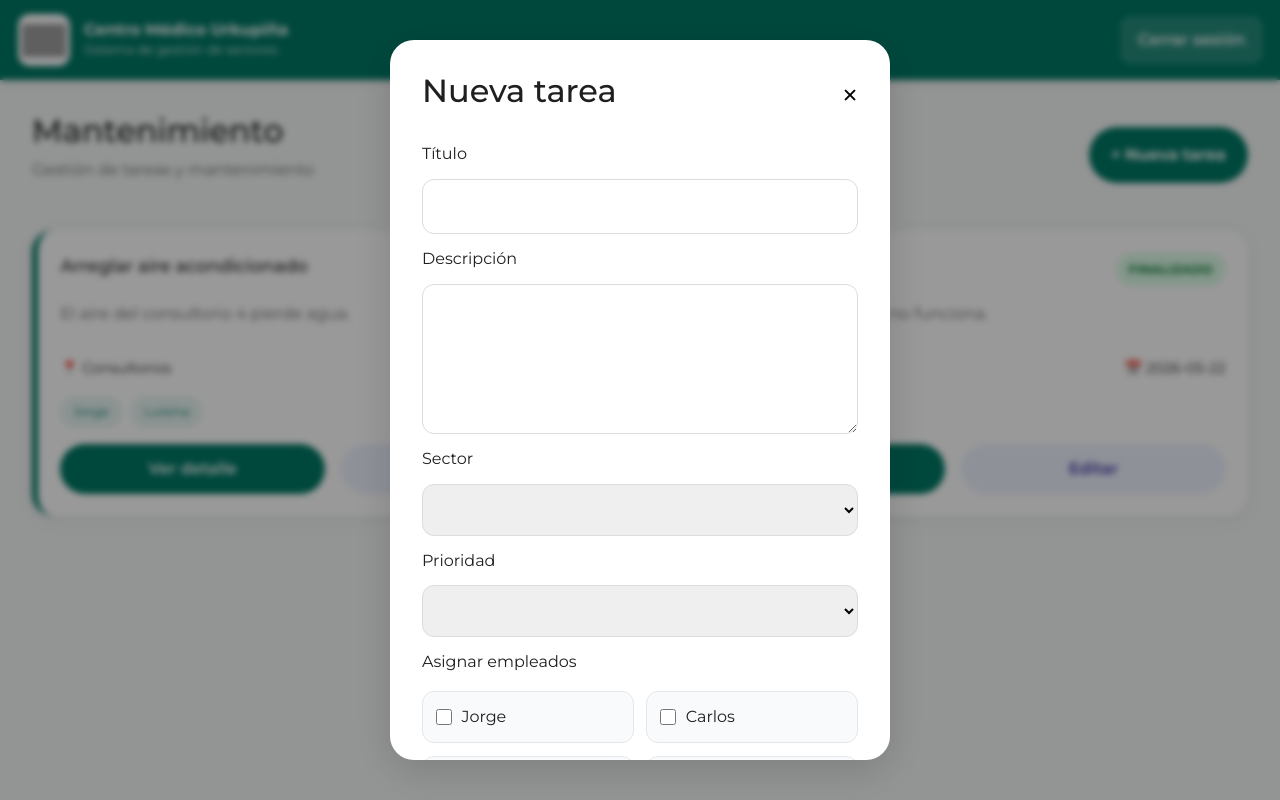
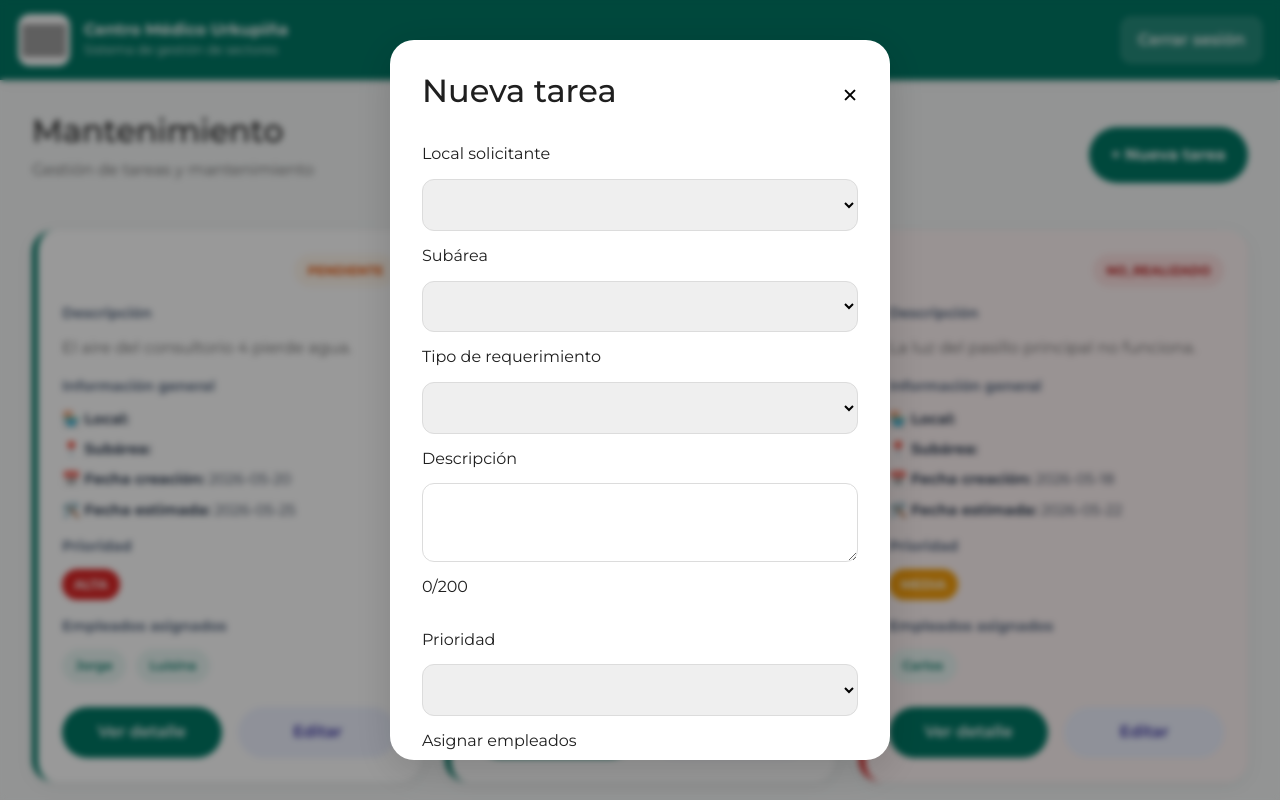
Before and after one commit to alexisvh5/app-front-centroMedicoVU, an Angular app in the folder clinica-app/: page /mantenimiento in a window 1280 px wide. Both pictures are taken after a click on the button "+ Nueva tarea". Shown: the top 800 px of the page. Built offline with nearby package versions, Linux system fonts and the light colour scheme; grey boxes are pictures that could not be loaded.

Commit message:
modificacion vista mantenimiento

```diff
--- a/clinica-app/src/app/features/mantenimiento/pages/modal-tarea/modal-tarea.html
+++ b/clinica-app/src/app/features/mantenimiento/pages/modal-tarea/modal-tarea.html
@@ -16,31 +16,50 @@
 
         <div class="contenido">
 
-            <label>Título</label>
+                <label>Local solicitante</label>
 
-            <input
-                type="text"
-                [(ngModel)]="tarea.titulo"
-            >
+            <select [(ngModel)]="tarea.sector">
+
+                <option>831</option>
+
+                <option>856</option>
+
+                <option>817</option>
+
+            </select>
+
+                <label>Subárea</label>
+
+            <select [(ngModel)]="tarea.sector">
+
+                <option>cons1</option>
+
+                <option>cons2</option>
+
+                <option>con3</option>
+
+            </select>
+                <label>Tipo de requerimiento</label>
+                        <select [(ngModel)]="tarea.tipoRequiriemiento">
+
+                <option>Pintureria</option>
+
+                <option>Aire acondicionado</option>
+
+                <option>Electricidad</option>
+
+            </select>
+
 
             <label>Descripción</label>
 
-            <textarea
-                rows="5"
-                [(ngModel)]="tarea.descripcion"
-            ></textarea>
+    <textarea
+  [(ngModel)]="tarea.descripcion"
+  maxlength="200">
+</textarea>
 
-            <label>Sector</label>
+<p>{{ tarea.descripcion.length || 0 }}/200</p>
 
-            <select [(ngModel)]="tarea.sector">
-
-                <option>Consultorios</option>
-
-                <option>Guardia</option>
-
-                <option>Pasillos</option>
-
-            </select>
 
             <label>Prioridad</label>
 
@@ -79,7 +98,7 @@
 
             </div>
 
-            <label>Fecha límite</label>
+            <label>Fecha estimada a finalizar</label>
 
             <input
                 type="date"
--- a/clinica-app/src/app/features/mantenimiento/pages/modal-tarea/modal-tarea.ts
+++ b/clinica-app/src/app/features/mantenimiento/pages/modal-tarea/modal-tarea.ts
@@ -1,6 +1,6 @@
 import { Component, EventEmitter, Input, Output } from '@angular/core';
 import { CommonModule } from '@angular/common';
-import { FormsModule } from '@angular/forms';
+import { FormsModule, Validators } from '@angular/forms';
 
 @Component({
   selector: 'app-modal-tarea',
@@ -10,6 +10,7 @@ import { FormsModule } from '@angular/forms';
   styleUrl: './modal-tarea.css',
 })
 export class ModalTarea {
+
   @Input() visible = false;
 
   @Input() modo: 'crear' | 'editar' = 'crear';
@@ -18,7 +19,7 @@ export class ModalTarea {
 
     titulo: '',
 
-    descripcion: '',
+  descripcion: '',
 
     sector: '',
 
@@ -69,4 +70,5 @@ export class ModalTarea {
       this.tarea.empleados.push(empleado);
     }
   }
+
 }
--- a/clinica-app/src/app/features/mantenimiento/pages/tarea-card/tarea-card.css
+++ b/clinica-app/src/app/features/mantenimiento/pages/tarea-card/tarea-card.css
@@ -4,7 +4,7 @@
 
     border-radius: 22px;
 
-    padding: 1.4rem;
+    padding: 1.5rem;
 
     box-shadow: var(--shadow-card);
 
@@ -24,29 +24,61 @@
     transform: translateY(-4px);
 }
 
+/* =========================
+   HEADER
+========================= */
+
 .top {
 
     display: flex;
 
     justify-content: space-between;
 
-    align-items: center;
+    align-items: flex-start;
+
+    gap: 1rem;
+}
+
+.titulo-container {
+
+    display: flex;
+
+    flex-direction: column;
+
+    gap: .25rem;
 }
 
 .top h3 {
 
     font-size: 1.1rem;
+
+    margin: 0;
+
+    font-weight: 700;
 }
+
+.top small {
+
+    color: var(--color-text-secondary);
+
+    font-size: .85rem;
+}
+
+/* =========================
+   ESTADOS
+========================= */
 
 .estado {
 
-    padding: .45rem .8rem;
+    padding: .45rem .85rem;
 
     border-radius: 999px;
 
-    font-size: .8rem;
+    font-size: .78rem;
 
     font-weight: 700;
+
+    white-space: nowrap;
 }
 
 .pendiente {
@@ -63,49 +95,147 @@
     color: #15803d;
 }
 
+.no-realizado-text {
+
+    background: #fee2e2;
+
+    color: #b91c1c;
+}
+
+/* =========================
+   DESCRIPCION
+========================= */
+
 .descripcion {
 
     color: var(--color-text-secondary);
 
     line-height: 1.5;
+
+    margin: 0;
 }
+
+/* =========================
+   SECCIONES
+========================= */
+
+.seccion {
+
+    display: flex;
+
+    flex-direction: column;
+
+    gap: .7rem;
+}
+
+.seccion-titulo {
+
+    font-size: .9rem;
+
+    font-weight: 700;
+
+    color: #64748b;
+
+    margin: 0;
+}
+
+/* =========================
+   INFORMACION
+========================= */
 
 .info {
 
     display: flex;
 
-    justify-content: space-between;
+    flex-direction: column;
 
-    font-size: .9rem;
+    gap: .6rem;
 }
 
-.empleados {
+.info p {
+
+    margin: 0;
+
+    font-size: .92rem;
+
+    color: #334155;
+
+    line-height: 1.4;
+}
+
+/* =========================
+   PRIORIDAD
+========================= */
+
+.prioridad {
+
+    width: fit-content;
+
+    padding: 6px 12px;
+
+    border-radius: 999px;
+
+    font-size: .8rem;
+
+    font-weight: 700;
+
+    color: white;
+}
+
+.prioridad.alta {
+
+    background-color: #dc2626;
+}
+
+.prioridad.media {
+
+    background-color: #f59e0b;
+}
+
+.prioridad.baja {
+
+    background-color: #16a34a;
+}
+
+/* =========================
+   EMPLEADOS
+========================= */
+
+.empleados-lista {
 
     display: flex;
 
+    flex-wrap: wrap;
+
     gap: .6rem;
-
-    flex-wrap: wrap;
 }
 
-.empleados span {
+.empleado-chip {
 
     background: var(--color-primary-soft);
 
     color: var(--color-primary);
 
-    padding: .4rem .8rem;
+    padding: .45rem .85rem;
 
     border-radius: 999px;
 
     font-size: .8rem;
+
+    font-weight: 600;
 }
+
+/* =========================
+   ACCIONES
+========================= */
 
 .acciones {
 
     display: flex;
 
     gap: 1rem;
+
+    margin-top: .5rem;
 }
 
 .btn-primary {
@@ -118,13 +248,20 @@
 
     color: white;
 
-    padding: .8rem;
+    padding: .85rem;
 
     border-radius: 999px;
 
     cursor: pointer;
 
     font-weight: 600;
+
+    transition: .2s;
+}
+
+.btn-primary:hover {
+
+    opacity: .92;
 }
 
 .btn-secondary {
@@ -137,11 +274,34 @@
 
     color: #3730a3;
 
-    padding: .8rem;
+    padding: .85rem;
 
     border-radius: 999px;
 
     cursor: pointer;
 
     font-weight: 600;
+
+    transition: .2s;
 }
+
+.btn-secondary:hover {
+
+    background: #dbe4ff;
+}
+
+/* =========================
+   CARD NO REALIZADA
+========================= */
+
+.tarea-card.no-realizado {
+
+    border-left: 6px solid #dc2626;
+
+    background-color: #fff5f5;
+}
+
+.tarea-card.no-realizado .top h3 {
+
+    color: #b91c1c;
+}
--- a/clinica-app/src/app/features/mantenimiento/pages/tarea-card/tarea-card.html
+++ b/clinica-app/src/app/features/mantenimiento/pages/tarea-card/tarea-card.html
@@ -1,47 +1,132 @@
-<div class="tarea-card">
+<div
+    class="tarea-card"
+    [class.no-realizado]="tarea.estado === 'NO_REALIZADO'"
+>
 
+    <!-- HEADER -->
     <div class="top">
 
-        <h3>{{ tarea.titulo }}</h3>
+        <div class="titulo-container">
 
-        <span class="estado" [class.pendiente]="tarea.estado === 'PENDIENTE'"
-            [class.finalizado]="tarea.estado === 'FINALIZADO'">
+            <h3>
+                {{ tarea.tipoRequiriemiento }}
+            </h3>
+
+            <small>
+                {{ tarea.subarea }}
+            </small>
+
+        </div>
+
+        <span
+            class="estado"
+            [class.pendiente]="tarea.estado === 'PENDIENTE'"
+            [class.finalizado]="tarea.estado === 'FINALIZADO'"
+            [class.no-realizado-text]="tarea.estado === 'NO_REALIZADO'"
+        >
             {{ tarea.estado }}
         </span>
 
     </div>
 
+    <!-- DESCRIPCION -->
+    <div class="seccion">
+
+        <p class="seccion-titulo">
+            Descripción
+        </p>
+
         <p class="descripcion">
             {{ tarea.descripcion }}
         </p>
 
+    </div>
+
+    <!-- INFORMACION -->
+    <div class="seccion">
+
+        <p class="seccion-titulo">
+            Información general
+        </p>
+
         <div class="info">
 
-        <span>
-            📍 {{ tarea.sector }}
-        </span>
+            <p>
+                🏪 <strong>Local:</strong>
+                {{ tarea.localSolicitante }}
+            </p>
 
-        <span>
-            📅 {{ tarea.fechaLimite }}
+            <p>
+                📍 <strong>Subárea:</strong>
+                {{ tarea.subarea }}
+            </p>
+
+            <p>
+                📅 <strong>Fecha creación:</strong>
+                {{ tarea.fechaCreacion }}
+            </p>
+
+            <p>
+                🛠️ <strong>Fecha estimada:</strong>
+                {{ tarea.fechaLimite }}
+            </p>
+
+        </div>
+
+    </div>
+
+    <!-- PRIORIDAD -->
+    <div class="seccion">
+
+        <p class="seccion-titulo">
+            Prioridad
+        </p>
+
+        <span
+            class="prioridad"
+            [class.alta]="tarea.prioridad === 'ALTA'"
+            [class.media]="tarea.prioridad === 'MEDIA'"
+            [class.baja]="tarea.prioridad === 'BAJA'"
+        >
+            {{ tarea.prioridad }}
         </span>
 
     </div>
 
-    <div class="empleados">
+    <!-- EMPLEADOS -->
+    <div class="seccion">
 
-        <span *ngFor="let empleado of tarea.empleados">
+        <p class="seccion-titulo">
+            Empleados asignados
+        </p>
+
+        <div class="empleados-lista">
+
+            <span
+                class="empleado-chip"
+                *ngFor="let empleado of tarea.empleados"
+            >
                 {{ empleado }}
             </span>
 
         </div>
 
+    </div>
+
+    <!-- ACCIONES -->
     <div class="acciones">
 
-        <button class="btn-primary" (click)="verDetalle.emit()">
+        <button
+            class="btn-primary"
+            (click)="verDetalle.emit()"
+        >
             Ver detalle
         </button>
 
-        <button class="btn-secondary" (click)="editar.emit()">
+        <button
+            class="btn-secondary"
+            (click)="editar.emit()"
+        >
             Editar
         </button>
 
--- a/clinica-app/src/app/features/mantenimiento/pages/tareas-mock/tareas-mock.ts
+++ b/clinica-app/src/app/features/mantenimiento/pages/tareas-mock/tareas-mock.ts
@@ -20,6 +20,27 @@ export const TAREAS_MOCK: Tarea[] = [
         descripcion: 'La luz del pasillo principal no funciona.',
         estado: 'FINALIZADO',
         sector: 'Pasillo',
+        prioridad: 'ALTA',
+        fechaCreacion: '2026-05-18',
+        fechaLimite: '2026-05-22',
+        empleados: ['Carlos']
+    },
+        {
+        id: 3,
+        titulo: 'Cambiar azulejos',
+        descripcion: 'La luz del pasillo principal no funciona.',
+        estado: 'NO_REALIZADO',
+        sector: 'Pasillo',
+        prioridad: 'MEDIA',
+        fechaCreacion: '2026-05-18',
+        fechaLimite: '2026-05-22',
+        empleados: ['Carlos']
+    },    {
+        id: 4,
+        titulo: 'Cambiar Lampara',
+        descripcion: 'La luz del pasillo principal no funciona.',
+        estado: 'FINALIZADO',
+        sector: 'Pasillo',
         prioridad: 'MEDIA',
         fechaCreacion: '2026-05-18',
         fechaLimite: '2026-05-22',
```
Lines whose indentation alone changed are shown as unchanged.
